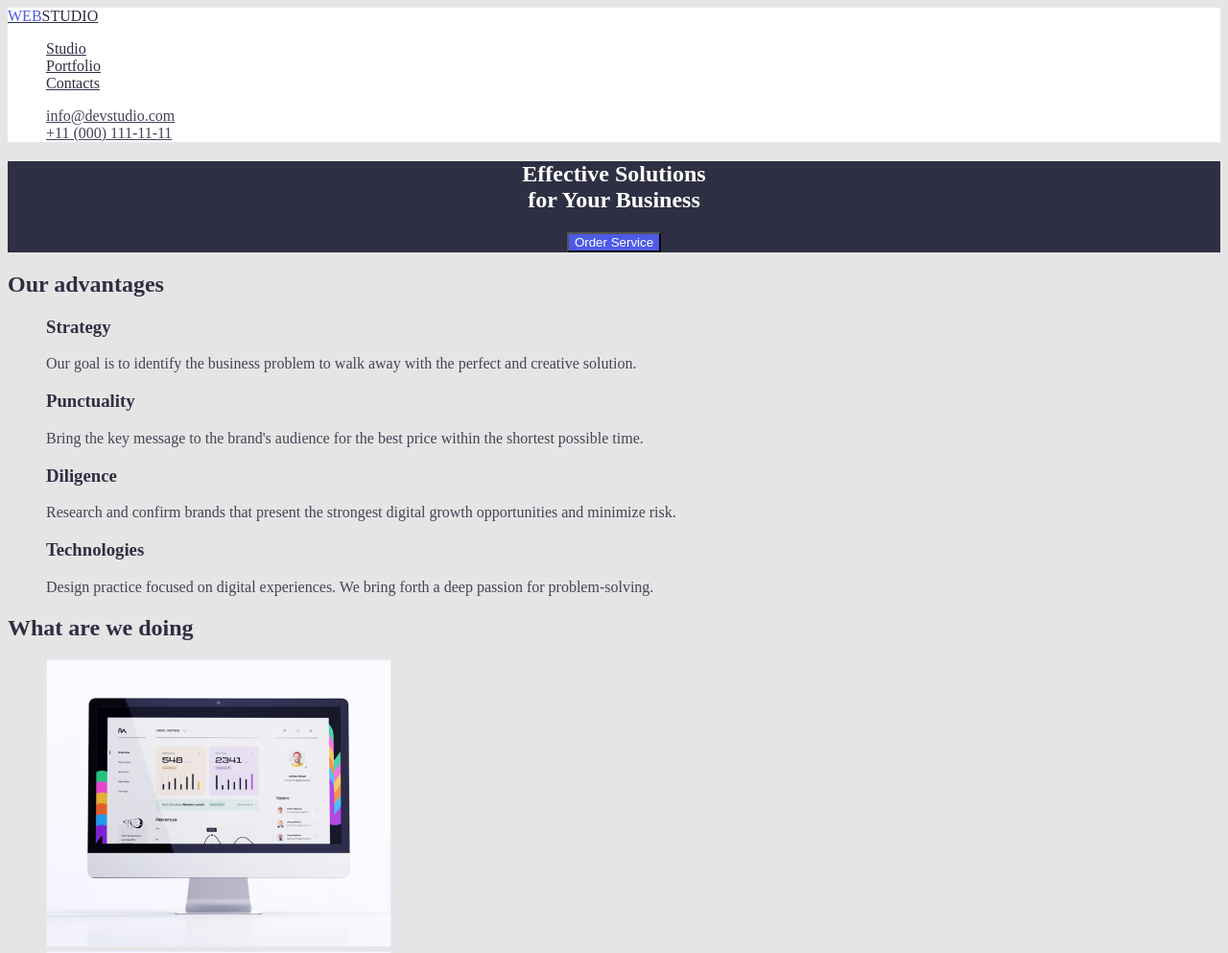
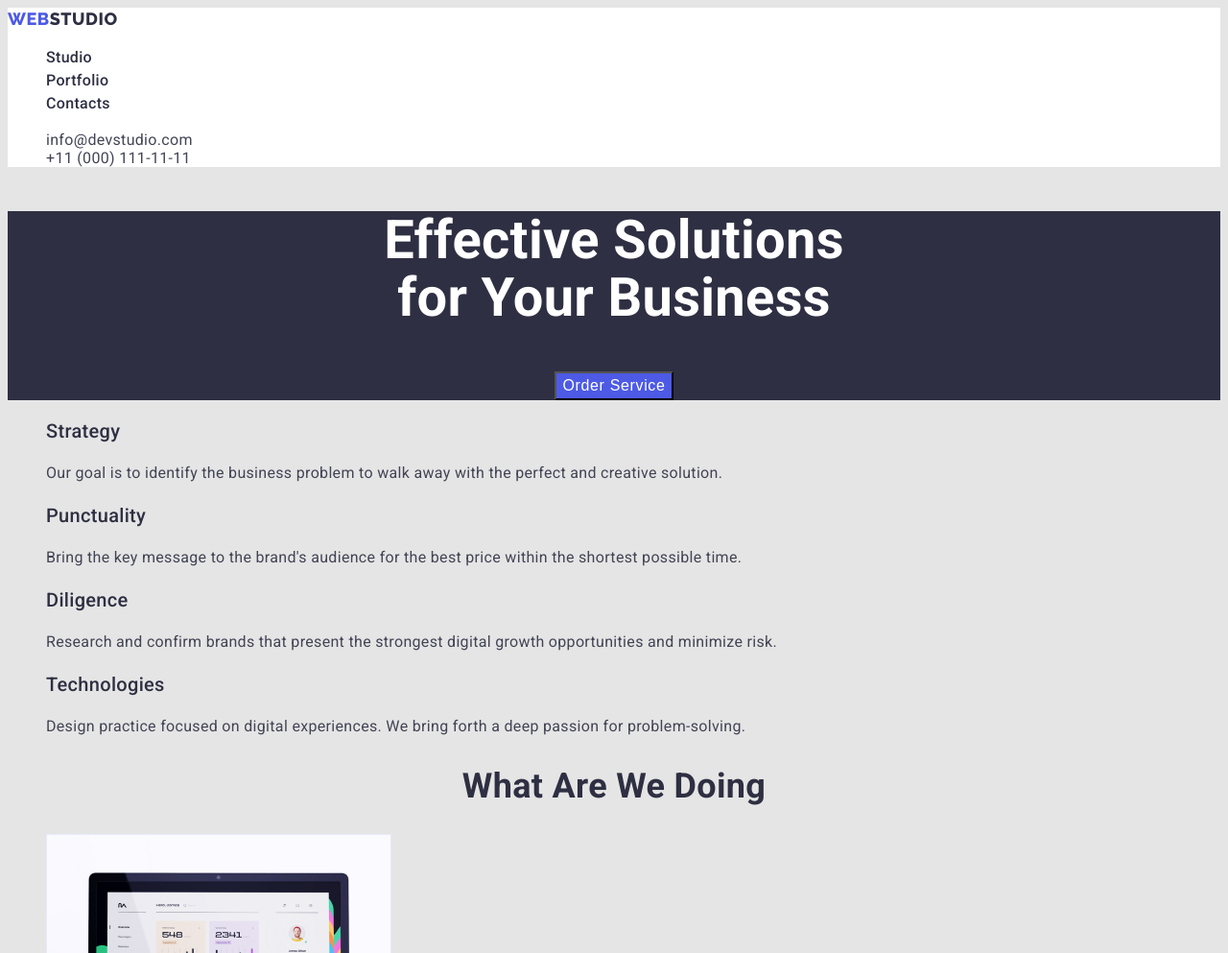
Before and after one commit to NgokToanNL/goit-markup-hw-02-ENG, a plain HTML site: page index.html in a window 1280 px wide. Shown: the top 993 px of the page at 96% size. Drawn offline with Linux system fonts and the light colour scheme.

Commit message:
+text fonts and styles

```diff
--- a/css/styles.css
+++ b/css/styles.css
@@ -50,6 +50,9 @@
 .page {
     color: var(--primary-text-color);
     background-color: var(--benefits-bg-clr);
+
+    font-family: Roboto, sans-serif;
+    letter-spacing: 0.02em;
 }
 
 /* Сброс точек в списках */
@@ -68,6 +71,15 @@
 
 .logo {
     color: var(--title-text-color);
+    text-decoration: none;
+
+    font-family: Raleway, sans-serif;
+    font-weight: 800;
+    font-size: 18px;
+    line-height: 1.33;
+
+    letter-spacing: 0.03em;
+    text-transform: uppercase;
 }
 
 .logo > .blue {
@@ -78,6 +90,11 @@
 
 .site-nav .link {
     color: var(--title-text-color);
+    text-decoration: none;
+
+    font-weight: 500;
+    font-size: 16px;
+    line-height: 1.5;
 }
 
 .site-nav .link:hover,
@@ -86,7 +103,8 @@
 }
 
 .site-contact .link {
-    color: var(--primary-text-color)
+    color: var(--primary-text-color);
+    text-decoration: none;
 }
 
 .site-contact .link:hover,
@@ -102,11 +120,21 @@
 }
 .hero-title {
     color: var(--white-text-color);
+
+    font-weight: 700;
+    font-size: 56px;
+    line-height: 60px;
 }
 
 .button.primary {
     color: var(--btn-txt-clr);
     background-color: var(--btn-bg-clr);
+
+    font-weight: 500;
+    font-size: 16px;
+    line-height: 1.5;
+
+    letter-spacing: 0.04em;
 }
 
 /* Наші переваги */
@@ -115,16 +143,24 @@
     background-color: var(--benefits-bg-clr);
 }
 
-.section-title {
+.benefits .section-title {
     color: var(--title-text-color);
-}
-
-.section .text {
-
+    display: none;
 }
 
 .benefits-list .title {
     color: var(--title-text-color);
+
+    font-weight: 500;
+    font-size: 20px;
+    line-height: 1.2;
+}
+
+.section .text {
+    color: var(--primary-text-color);
+
+    font-size: 16px;
+    line-height: 1.5;
 }
 
 /* Чим ми займаємося */
@@ -135,6 +171,13 @@
 
 .section-title {
     color: var(--title-text-color);
+
+    font-weight: 700;
+    font-size: 36px;
+    line-height: 40px;
+
+    text-align: center;
+    text-transform: capitalize;
 }
 
 /* Team */
@@ -145,10 +188,21 @@
 
 .team-list .title {
     color: var(--title-text-color);
+
+    font-weight: 500;
+    font-size: 20px;
+    line-height: 1.2;
+
+    text-align: center;
 }
 
-.team-list > .text {
+.team-list .text {
     color: var(--primary-text-color);
+
+    font-size: 16px;
+    line-height: 1.5;
+
+    text-align: center;
 }
 
 /* Footer */
@@ -163,6 +217,9 @@ footer {
 
 footer > .text {
     color: var(--footer-text-color);
+
+    font-size: 16px;
+    line-height: 1.5;
 }
 
 
--- a/index.html
+++ b/index.html
@@ -5,6 +5,13 @@
     <meta charset="UTF-8">
     <meta http-equiv="X-UA-Compatible" content="IE=edge">
     <meta name="viewport" content="width=device-width, initial-scale=1.0">
+    <link rel="preconnect" href="https://fonts.googleapis.com">
+    <link rel="preconnect" href="https://fonts.gstatic.com" crossorigin>
+    <link rel="preconnect" href="https://fonts.googleapis.com">
+    <link rel="preconnect" href="https://fonts.gstatic.com" crossorigin>
+    <link
+        href="https://fonts.googleapis.com/css2?family=Raleway:wght@800&family=Roboto:wght@400;500;700&display=swap"
+        rel="stylesheet">
     <link rel="stylesheet" href="./css/styles.css">
     <title>Studio</title>
 </head>
@@ -76,19 +83,13 @@
             <h2 class="section-title">What are we doing</h2>
             <ul class="work-list list">
                 <li>
-                    <a href="">
                         <img src="./images/monitor.jpg" width="360" height="300" alt="monitor">
-                    </a>
                 </li>
                 <li>
-                    <a href="">
                         <img src="./images/interfaces.jpg" width="360" height="300" alt="interface">
-                    </a>
                 </li>
                 <li>
-                    <a href="">
                         <img src="./images/phone.jpg" width="360" height="300" alt="phone">
-                    </a>
                 </li>
             </ul>
         </section>
```
Also changed, not shown: portfolio.html (+5 -0 lines).
